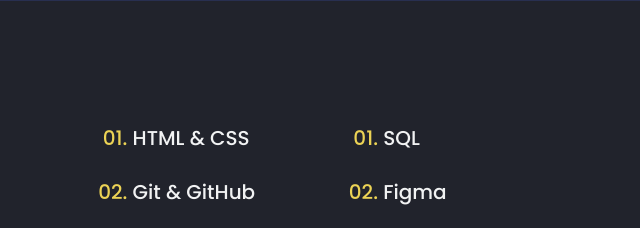
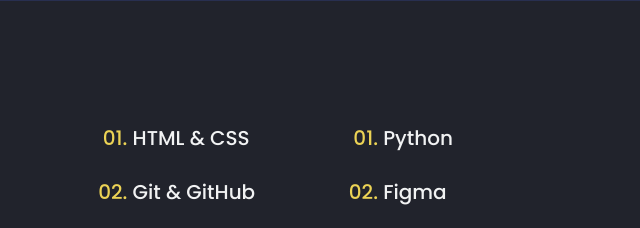
Before and after one commit to emillepatricia/portfolio-emille, a plain HTML site: page index.html in a window 1280 px wide. Shown: the part 1280-1508 px from the top of the page, 640-1280 px from the left. Drawn offline with nearby package versions, Linux system fonts and the light colour scheme.

Commit message:
adição

```diff
--- a/index.html
+++ b/index.html
@@ -213,7 +213,7 @@
               <li class="skills__item">JavaScript</li>
             </ul>
             <ul class="skills__group" start="5">
-              <li class="skills__item">SQL</li>
+              <li class="skills__item">Python</li>
               <li class="skills__item">Figma</li>
               <li class="skills__item">Scrum</li>
               <li class="skills__item">Kanban</li>
```
